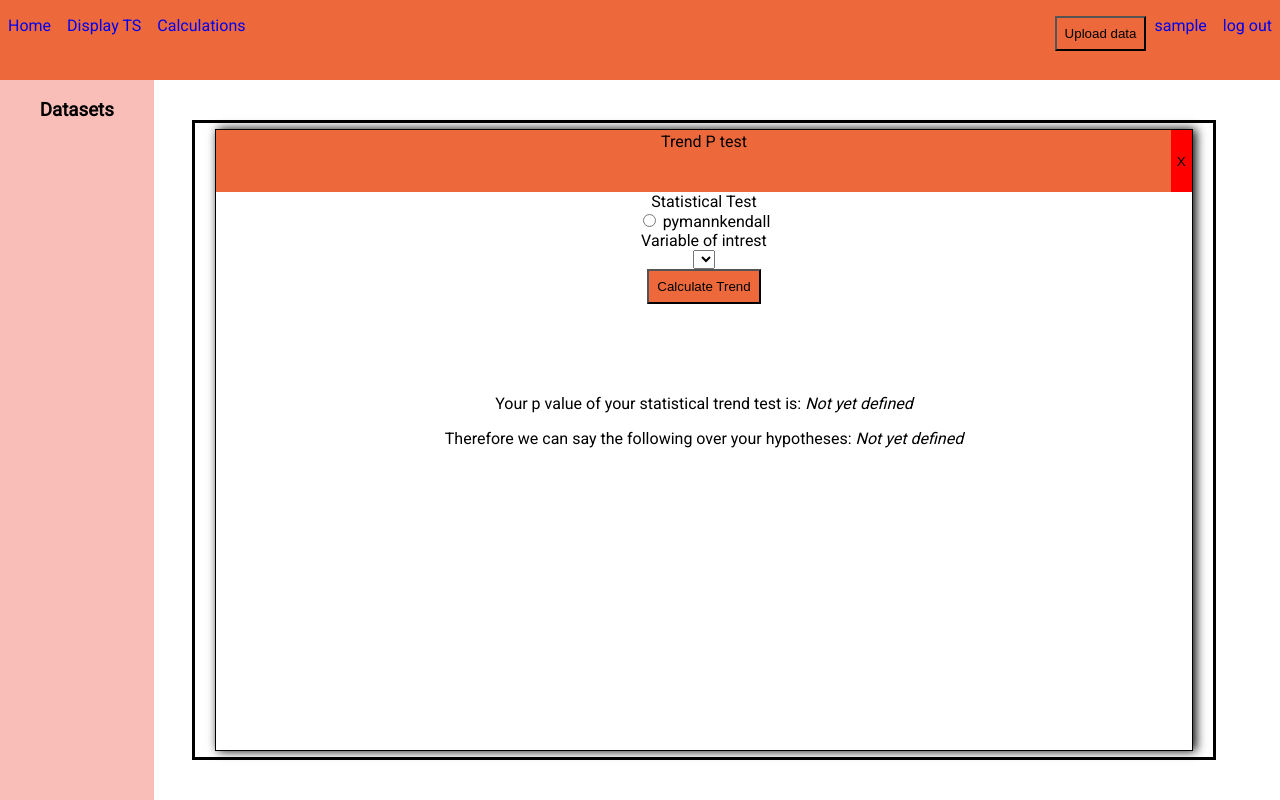
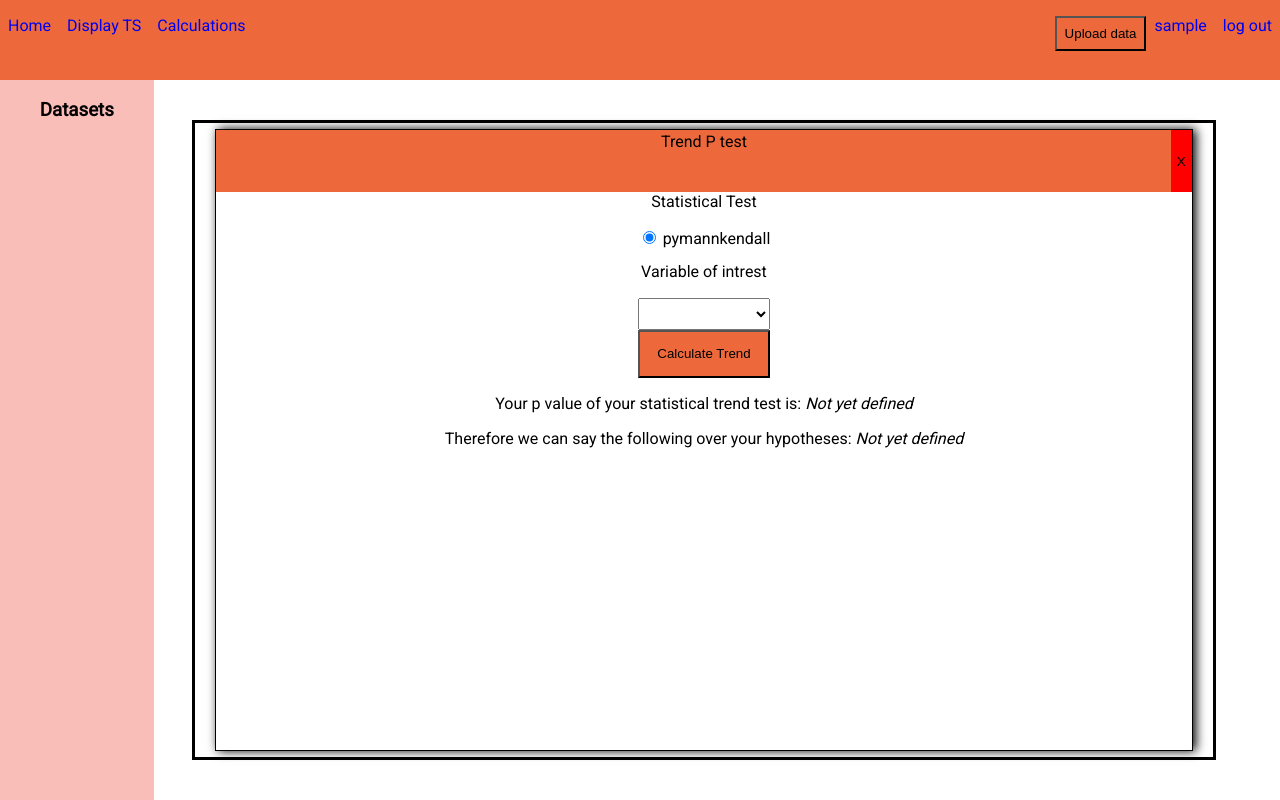
Before and after one commit to SanderBos1/Time_series_analyser, a Flask app: page /trend in a window 1280 px wide, after a click on "Calculate p value". Run offline with Flask 3, Linux system fonts and the light colour scheme; the visitor is signed in with stand-in values (Sample User, id 1); data that the repository does not hold is empty; some libraries are stand-ins or nearby versions.

Commit message:
Changed Seasonality page
Changed seasonalty and trend page classes so more css code can be repeated.

Fixed server error in seasonality trend calculation page

added default value to radio fields. Fixes random error message

```diff
--- a/ts_app/sequencing/python/forms.py
+++ b/ts_app/sequencing/python/forms.py
@@ -6,13 +6,13 @@ from wtforms.validators import InputRequired
 class seasonality_form(FlaskForm):
     season_per = SelectField(label = "periods", validators=[InputRequired()], choices=[("Year", "Year"), ("Month", "Month")])
     column_intrest = SelectField(label = "column_intrest", validators=[InputRequired()])
-    function = RadioField(label = 'Statistical Test', choices=[('kruskal','kruskal')])
+    function = RadioField(label = 'Statistical Test', choices=[('kruskal','kruskal')], default="kruskal")
     submit = SubmitField("Calculate Seasonality", id="calculate_seasonality")
 
 
 class trend_form(FlaskForm):
     column_intrest = SelectField(label='Variable of intrest', validators=[InputRequired()])
-    function = RadioField(label='Statistical Test', choices=[('pymannkendall','pymannkendall')])
+    function = RadioField(label='Statistical Test', choices=[('pymannkendall','pymannkendall')], default="pymannkendall")
     submit = SubmitField("Calculate Trend", id="calculate_trend")
 
 
--- a/ts_app/sequencing/sequencing.py
+++ b/ts_app/sequencing/sequencing.py
@@ -34,7 +34,6 @@ def calculate_trend(dataset):
     """
     form = trend_form()
     form.column_intrest.choices = [form.column_intrest.data]
-    message="something went wrong"
     current_trend_calculator = "Not defined"
     hypotheses="Not defined"
     try:
--- a/ts_app/sequencing/static/scripts/sequencing.js
+++ b/ts_app/sequencing/static/scripts/sequencing.js
@@ -80,6 +80,7 @@ $(document).ready(function() {
                     if(document.getElementById('error_seasonality_calculation_message')){
                         document.getElementById('error_seasonality_calculation_message').remove();
                     }
+                    make_unclickable("error_unclickable")
                     var trend_value = document.getElementById("seasonality_value")
                     trend_value.innerHTML = data["p_value"]
                     var hypotheses = document.getElementById("hypothese_seasonality")
@@ -146,22 +147,27 @@ $(document).ready(function() {
 
 function add_options(){
     var columns = document.getElementById("column_intrest");
-    var columns_draw = document.getElementById("residual_column_intrest");
+    if(document.getElementById("residual_column_intrest")){
+        var columns_draw = document.getElementById("residual_column_intrest");
+        columns_draw.textContent = '';
+        var show = "True";
+    }
     columns.textContent = '';
-    columns_draw.textContent = '';
     var csv_columns = document.getElementById("column_list_ul")
     var list = csv_columns.getElementsByTagName("li")
     for(let i = 0; i < list.length; i++){
         var option = list[i].innerHTML
-        var option2 = list[i].innerHTML
         const element = document.createElement("option");
-        const element2 = document.createElement("option");
         element.value = option;
-        element2.value = option2;
         element.innerHTML = option;
-        element2.innerHTML = option2;
         columns.appendChild(element)
-        columns_draw.appendChild(element2)
+        if(Boolean(show)){
+            var option2 = list[i].innerHTML
+            const element2 = document.createElement("option");
+            element2.value = option2;
+            element2.innerHTML = option2;
+            columns_draw.appendChild(element2)
+        }
 
     }
 }
--- a/ts_app/sequencing/static/styles/sequencing.css
+++ b/ts_app/sequencing/static/styles/sequencing.css
@@ -36,7 +36,7 @@ trend_buttons_holder --> holds the buttons that open the trend calculations dial
 
 */
 
-#trend_explanation_button_holder{
+.explanation_button_holder{
     position:relative;
     top:5%;
     width:100%;
@@ -46,7 +46,7 @@ trend_buttons_holder --> holds the buttons that open the trend calculations dial
 
 }
 
-.trend_pvalue_explanation{
+.explanation{
     position:relative;
     top:5%;
     left:5%;
@@ -55,12 +55,14 @@ trend_buttons_holder --> holds the buttons that open the trend calculations dial
     overflow:auto;
 }
 
-#trend_buttons_holder{
+.dialogue_buttons_holder{
     position:relative;
     top:5%;
     left:10%;
     width:30%;
     display:block;
+    justify-content: center;
+
 }
 
 #trend_buttons_holder > *{
@@ -69,50 +71,51 @@ trend_buttons_holder --> holds the buttons that open the trend calculations dial
 
 
 /* Statistical test if there is trend in the dataset dialogue */
-#stattest_trend_dialogue{
+
+.dialogue-element-sequencing{
     width:96%;
     height: 98%;
     left:2%;
     top:1%;
 }
 
-#statistical_trend_test{
+
+.statistical_test{
     position:relative;
     width:100%;
     height:30%;
 }
 
-#statistical_trend_form{
+.statistical_form{
     position:relative;
     width:100%;
     height:100%;
+    display:grid;
+    justify-content: center;
 }
 
-#statistical_trend_form > * {
-    margin:auto;
-    display: block;
-    text-align:center;
-}
+
 .form_input{
     margin:0px;
     padding:0px;
     list-style-type: none;
+    display: block;
 }
 
 .form_label{
     text-align:center;
     display: block;
-    margin-bottom: 5%;
+    margin-bottom: 3%;
 }
 
 
-#trend_calculation_error{
+.pvalue_calculation_error{
     position:relative;
     width:80%;
     height:30%;
 }
 
-#trend_answers{
+.sequecing_answers{
     position:relative;
     left:10%;
     width:80%;
@@ -131,14 +134,6 @@ trend_buttons_holder --> holds the buttons that open the trend calculations dial
     height:50%;
 }
 
-
-
-#draw_residuals_dialogue{
-    width:96%;
-    height: 98%;
-    left:2%;
-    top:1%;
-}
 
 #image_form_holder{
     position:relative;
--- a/ts_app/sequencing/templates/sequencing_trend.html
+++ b/ts_app/sequencing/templates/sequencing_trend.html
@@ -15,9 +15,9 @@
     </ul>
 </div>
 
-<dialogue-element class="dialogue-element" id="stattest_trend_dialogue" dialogue_name="Trend P test">
-<div id="statistical_trend_test">
-  <form  id="statistical_trend_form">
+<dialogue-element class="dialogue-element dialogue-element-sequencing" id="stattest_trend_dialogue" dialogue_name="Trend P test">
+<div class=statistical_test id="statistical_trend_test">
+  <form  class="statistical_form" id="statistical_trend_form">
       {{ form.csrf_token}}
       {{form.function.label  (class_="form_label")}}
       {{form.function (class_="form_input error_unclickable")}}
@@ -26,18 +26,18 @@
       {{form.submit (class_="button_standard error_unclickable")}}
   </form>
 </div>
-<div id="trend_answers">
+<div class=sequecing_answers id="trend_answers">
   <p >Your p value of your statistical trend test is: <var id="trend_value">Not yet defined</var></p>
   <p> Therefore we can say the following over your hypotheses: <var id="hypothese_trend">Not yet defined</var></p>
 </div>
-<error-dialogue class="dialogue-element" id="trend_calculation_error" dialogue_name="Error with calculating p value">
+<error-dialogue class="dialogue-element pvalue_calculation_error" id="trend_calculation_error" dialogue_name="Error with calculating p value">
 </error-dialogue>
 </dialogue-element>
 
 
-<div id="trend_explanation_button_holder">
+<div class="explanation_button_holder" id="trend_explanation_button_holder">
 
-<div class="trend_pvalue_explanation">
+<div class="explanation">
     <p>
       The form found above this text aims to calculate if there is a trend in the time series.
       A trend indicates the long-term change in the variable of a time series.
@@ -46,24 +46,17 @@
       For example, if the p-value is 10%, then there is a 10% chance that the trend observed in the time series is due to randomness
       Normally in statistical test we define two hypotheses. Hypotheses 0 is that there is no trend in the time series while Hypotheses 1 is that there is trend in the time-series.
     </p>
-
-
 </div>
 
-<div id="trend_buttons_holder">
+<div class="dialogue_buttons_holder" id="trend_buttons_holder">
   <button class="button_standard" id="statest_trend_button" onclick="show_dialogue('stattest_trend_dialogue', 'true')">Calculate p value</button>
   <button class="button_standard" id="plot_trend_residuals_button" onclick="show_dialogue('draw_residuals_dialogue', 'true')">Plot Trend Residuals</button>
 </div>
 
 </div>
-
-
-
-
-
 </dialogue-element>
 
-<dialogue-element class="dialogue-element" id="draw_residuals_dialogue" dialogue_name="Draw Residual plot">
+<dialogue-element class="dialogue-element dialogue-element-sequencing" id="draw_residuals_dialogue" dialogue_name="Draw Residual plot">
 <div id= "image_form_holder">
 <div id="draw_residuals">
 <form  id="draw_residul_form">
--- a/ts_app/static/scripts/components.js
+++ b/ts_app/static/scripts/components.js
@@ -14,7 +14,7 @@ class dialogue extends HTMLElement {
 		this.innerHTML = `
 			<div class=orange_top>
 				<p id=dialogue_message> ${name} </p>
-  				<button onclick="delete_dialogue(this)" class="delete_standard" id="upload_delete">X</button>
+  				<button onclick="delete_dialogue(this)" class="delete_standard error_unclickable" id="upload_delete">X</button>
 			</div>
 		`;
 	}
```
Also changed, not shown: ts_app/sequencing/templates/sequencing_seasonality.html (+21 -19 lines).
